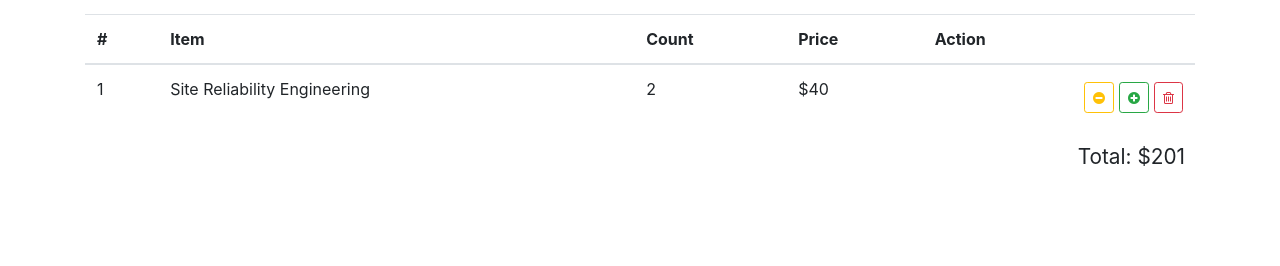
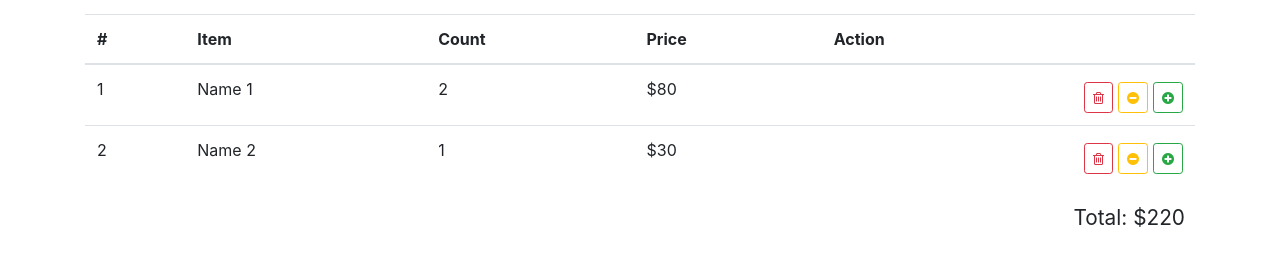
Before and after one commit to MCheryabushkin/re-store, a React (Create React App) app: page / in a window 1280 px wide. Shown: the part 438-704 px from the top of the page. Built offline with nearby package versions, Linux system fonts and the light colour scheme.

Commit message:
Подключение компонента с таблицей заказов к Redux

```diff
--- a/src/components/shopping-cart-table/shopping-cart-table.js
+++ b/src/components/shopping-cart-table/shopping-cart-table.js
@@ -1,7 +1,37 @@
 import React from 'react';
 import './shopping-cart-table.css';
+import { connect } from "react-redux";
 
-const ShoppingCartTable = () => {
+const ShoppingCartTable = ({ items, total, onIncrease, onDecrease, onDelete }) => {
+  const renderRow = (item, iDx) => {
+    const { id, name, count, total } = item;
+    return (
+      <tr key={id}>
+        <td>{iDx + 1}</td>
+        <td>{name}</td>
+        <td>{count}</td>
+        <td>${total}</td>
+        <td>
+          <button
+            onClick={() => onIncrease(id)}
+            className="btn btn-outline-success btn-sm float-right">
+            <i className="fa fa-plus-circle" />
+          </button>
+          <button
+            onClick={() => onDecrease(id)}
+            className="btn btn-outline-warning btn-sm float-right">
+            <i className="fa fa-minus-circle" />
+          </button>
+          <button
+            onClick={() => onDelete(id)}
+            className="btn btn-outline-danger btn-sm float-right">
+            <i className="fa fa-trash-o" />
+          </button>
+        </td>
+      </tr>
+    )
+  }
+
   return (
     <div className="shopping-cart-table">
       <h2>Your Order</h2>
@@ -17,31 +47,32 @@
         </thead>
 
         <tbody>
-          <tr>
-            <td>1</td>
-            <td>Site Reliability Engineering</td>
-            <td>2</td>
-            <td>$40</td>
-            <td>
-              <button className="btn btn-outline-danger btn-sm float-right">
-                <i className="fa fa-trash-o" />
-              </button>
-              <button className="btn btn-outline-success btn-sm float-right">
-                <i className="fa fa-plus-circle" />
-              </button>
-              <button className="btn btn-outline-warning btn-sm float-right">
-                <i className="fa fa-minus-circle" />
-              </button>
-            </td>
-          </tr>
+          {
+            items.map((item, iDx) => renderRow(item, iDx))
+          }
         </tbody>
       </table>
 
       <div className="total">
-        Total: $201
+        Total: ${total}
       </div>
     </div>
   );
 };
 
-export default ShoppingCartTable;
+
+const mapStateToProps = ({ cartItems, orderTotal }) => {
+  return {
+    items: cartItems,
+    total: orderTotal
+  }
+};
+const mapDispatchToProps = () => {
+  return {
+    onIncrease: (id) => console.log(`Increase ${id}`),
+    onDecrease: (id) => console.log(`Decrease ${id}`),
+    onDelete: (id) => console.log(`Delete ${id}`)
+  }
+}
+
+export default connect(mapStateToProps, mapDispatchToProps)(ShoppingCartTable);
--- a/src/reducers/index.js
+++ b/src/reducers/index.js
@@ -1,22 +1,41 @@
 const initialState = {
   books: [],
   loading: true,
-  error: null
+  error: null,
+  cartItems: [{
+    id: 1,
+    name: "Name 1",
+    count: 2,
+    total: 80
+  }, {
+    id: 2,
+    name: "Name 2",
+    count: 1,
+    total: 30
+  }],
+  orderTotal: 220
 };
 
 const reducer = (state = initialState, action) => {
   switch (action.type) {
     case "FETCH_BOOKS_REQUEST":
-      return initialState;
+      return {
+        ...state,
+        books: [],
+        loading: true,
+        error: null
+      };
 
     case "FETCH_BOOKS_ERROR":
       return {
+        ...state,
         books: [],
         loading: false,
         error: action.payload
       }
     case "FETCH_BOOKS_SUCCESS":
       return {
+        ...state,
         books: action.payload,
         loading: false,
         error: null
```
